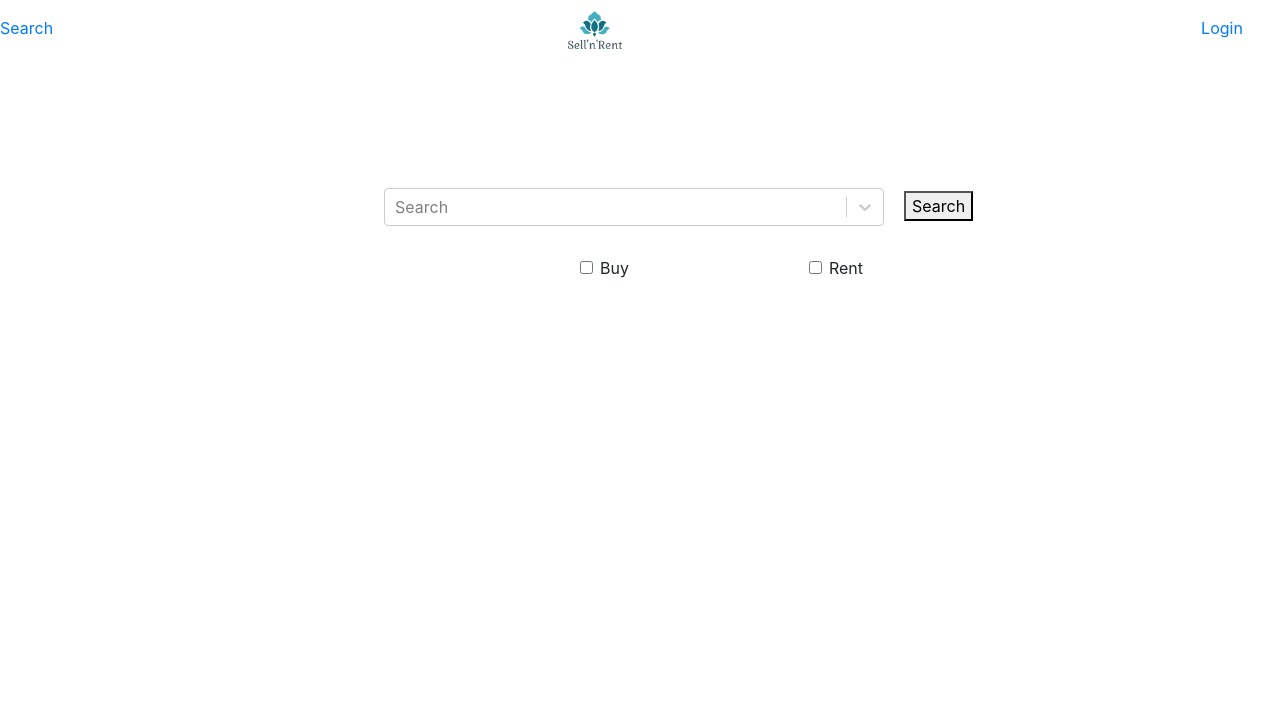
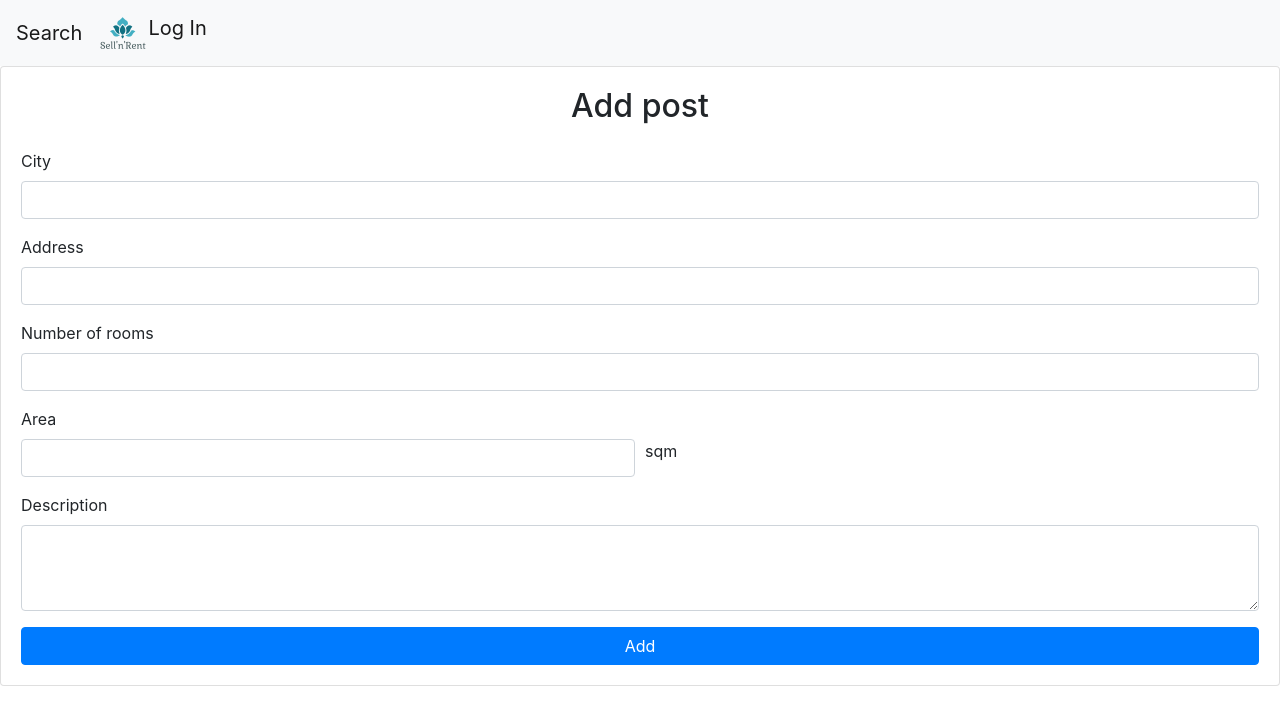
Before and after one commit to whhoo/SellnRent, a React (Create React App) app in the folder sellnrent/: page /add in a window 1280 px wide. Shown: the top 724 px of the page. Built offline with nearby package versions, Linux system fonts and the light colour scheme; no server answers.

Commit message:
header remade, post adding

```diff
--- a/sellnrent/src/App.js
+++ b/sellnrent/src/App.js
@@ -11,6 +11,7 @@ import { AuthProvider } from './contexts/AuthContext';
 import Signin from './components/Signin';
 import Header from './components/Header';
 import MyAccount from './components/MyAccount';
+import Add from './components/Add'
 
 function App() {
 
@@ -36,6 +37,9 @@ function App() {
           <Route path="/account">
             <MyAccount />
           </Route>
+          <Route path="/add">
+            <Add />
+          </Route>
           <Route path="/">
             <Home />
           </Route>
--- /dev/null
+++ b/sellnrent/src/components/Add.js
@@ -0,0 +1,68 @@
+import React, { useRef, useState } from 'react';
+import { Form, Button, Card, Col } from 'react-bootstrap';
+import { db } from '../firebase'
+
+export default function Add() {
+
+    const cityRef = useRef();
+    const addressRef = useRef();
+    const roomsRef = useRef();
+    const areaRef = useRef();
+    const descrRef = useRef();
+
+    const data = {
+        city: null,
+        address: null,
+        rooms: null,
+        area: null,
+        descr: null
+    }
+
+    function handleSubmit() {
+        data.city = cityRef.current.value;
+        data.address = addressRef.current.value;
+        data.rooms = roomsRef.current.value;
+        data.area = areaRef.current.value;
+        data.descr = descrRef.current.value;
+
+        db.collection("posts").add(data);
+    }
+
+    return (
+        <Card>
+            <Card.Body>
+                <h2 className="text-center mb-4">Add post</h2>
+                <Form onSubmit={handleSubmit}>
+                    <Form.Group id="city">
+                        <Form.Label>City</Form.Label>
+                        <Form.Control type="text" ref={cityRef} required />
+                    </Form.Group>
+                    <Form.Group id="address">
+                        <Form.Label>Address</Form.Label>
+                        <Form.Control type="text" ref={addressRef} required />
+                    </Form.Group>
+                    <Form.Group id="rooms">
+                        <Form.Label>Number of rooms</Form.Label>
+                        <Form.Control type="number" ref={roomsRef} min="1" max="10" required />
+                    </Form.Group>
+                    <Form.Group id="area">
+                        <Form.Label>Area</Form.Label>
+                        <Form.Row>
+                            <Col>
+                                <Form.Control type="number" ref={areaRef} min="30" required />
+                            </Col>
+                            <Col>
+                                <Form.Label>sqm</Form.Label>
+                            </Col>
+                        </Form.Row>
+                    </Form.Group>
+                    <Form.Group id="descr">
+                        <Form.Label>Description</Form.Label>
+                        <Form.Control as="textarea" rows={3} ref={descrRef} required />
+                    </Form.Group>
+                    <Button type="submit" className="w-100">Add</Button>
+                </Form>
+            </Card.Body>
+        </Card>
+    )
+}
--- a/sellnrent/src/components/Drop.js
+++ /dev/null
@@ -1,40 +0,0 @@
-import { useState, useEffect } from 'react';
-import { Dropdown, DropdownToggle, DropdownMenu, DropdownItem } from 'reactstrap';
-import { useAuth } from '../contexts/AuthContext';
-import {useHistory} from 'react-router-dom';
-import { db } from '../firebase';
-
-export default function Drop(){
-    const history = useHistory();
-    const [dropdownOpen, setDropdownOpen] = useState('');
-    const [name, setName] = useState('');
-
-    const { logout, currentUser } = useAuth();
-
-    useEffect(() => {
-        db.collection("users").where("email", "==", currentUser.email)
-        .get()
-        .then(docs => {
-            docs.forEach(doc => setName(doc.data().name))
-        })
-    },[currentUser]);
-
-    function handleLogout() {
-        logout();
-        history.push('/');
-    }
-
-    const toggle = () => setDropdownOpen(prevState => !prevState);
-    return (
-        <Dropdown isOpen={dropdownOpen} toggle={toggle} className="drop">
-                    <DropdownToggle caret>
-                        {name}
-                    </DropdownToggle>
-                    <DropdownMenu>
-                        <DropdownItem onClick={() => window.location = '/account'}>My Account</DropdownItem>
-                        <DropdownItem onClick={() => window.location = '/posts'}>My Posts</DropdownItem>
-                        <DropdownItem onClick={handleLogout}>Log out</DropdownItem>
-                    </DropdownMenu>
-        </Dropdown>
-    )
-}
--- a/sellnrent/src/components/Header.js
+++ b/sellnrent/src/components/Header.js
@@ -1,27 +1,51 @@
 import logo from "../logo.png";
-import Drop from './Drop';
-import {useAuth} from '../contexts/AuthContext';
+import { useState, useEffect } from 'react';
+import { Nav, NavDropdown, Navbar, Image } from 'react-bootstrap'
+import { useAuth } from '../contexts/AuthContext';
+import { useHistory } from 'react-router-dom';
+import { db } from '../firebase';
 
 export default function Header(props) {
-    const {currentUser} = useAuth();
+    const history = useHistory();
+    const { logout, currentUser } = useAuth();
+    const [name, setName] = useState('');
 
-    if (currentUser) {
-        return (
-            <div className="header">
-                <a href="/">Search</a>
-                <img src={logo} className="lginlogo" alt=""/>
-                <a href="/add">Add</a>
-                <Drop />
-            </div>
-        );
-    } else {
-        return (
-            <div className="header">
-                <a href="/">Search</a>
-                <img src={logo} className="lgofflogo" alt=""/>
-                <a href="/signin">Login</a>
-            </div>
-        );
+    let userHeader = <><Navbar.Brand href="/add">Add</Navbar.Brand>
+        <NavDropdown title={name} id="basic-nav-dropdown">
+            <NavDropdown.Item href="/account">My Account</NavDropdown.Item>
+            <NavDropdown.Item href="/posts">My Posts</NavDropdown.Item>
+            <NavDropdown.Divider />
+            <NavDropdown.Item onClick={handleLogout}>Log Out</NavDropdown.Item>
+        </NavDropdown></>
+
+    let noUserHeader = <Navbar.Brand href="/signin">Log In</Navbar.Brand>
+
+    useEffect(() => {
+        if (!currentUser) return;
+        db.collection("users").where("email", "==", currentUser.email)
+            .get()
+            .then(docs => {
+                docs.forEach(doc => setName(doc.data().name))
+            })
+    }, [currentUser]);
+
+    function handleLogout() {
+        logout();
+        history.push('/');
     }
 
+    return (
+        <Navbar bg="light" expand="lg">
+            <Navbar.Brand href="/">Search</Navbar.Brand>
+            <Navbar.Toggle aria-controls="basic-navbar-nav" />
+            <Navbar.Collapse id="basic-navbar-nav">
+                <Nav className="mr-auto">
+                    <Image src={logo} width={50} fluid />
+                    {currentUser && userHeader}
+                    {!currentUser && noUserHeader}
+                </Nav>
+            </Navbar.Collapse>
+        </Navbar>
+    );
+
 }
--- a/sellnrent/src/components/Signup.js
+++ b/sellnrent/src/components/Signup.js
@@ -1,7 +1,7 @@
 import React, { useRef, useState } from 'react';
 import { Form, Button, Card, Alert } from 'react-bootstrap';
 import { useAuth } from '../contexts/AuthContext';
-import {Link, useHistory} from 'react-router-dom';
+import { Link, useHistory } from 'react-router-dom';
 
 export default function Signup() {
     const nameRef = useRef();
@@ -10,7 +10,7 @@ export default function Signup() {
     const emailRef = useRef();
     const passwordRef = useRef();
     const passwordConfirmRef = useRef();
-    const { signup} = useAuth();
+    const { signup } = useAuth();
     const [error, setError] = useState('');
     const [loading, setLoading] = useState(false);
     const history = useHistory();
```
Also changed, not shown: 1 other file (tests, documents, lock files or other folders).
